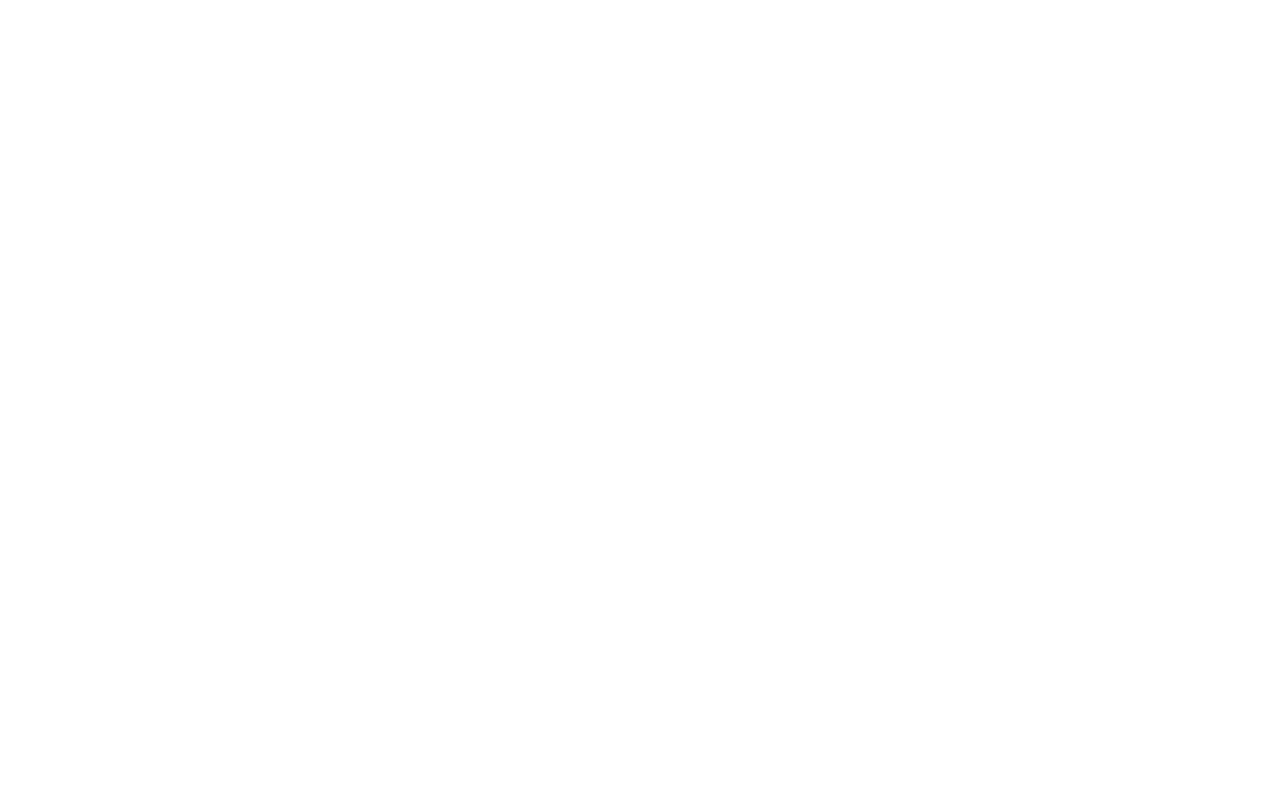
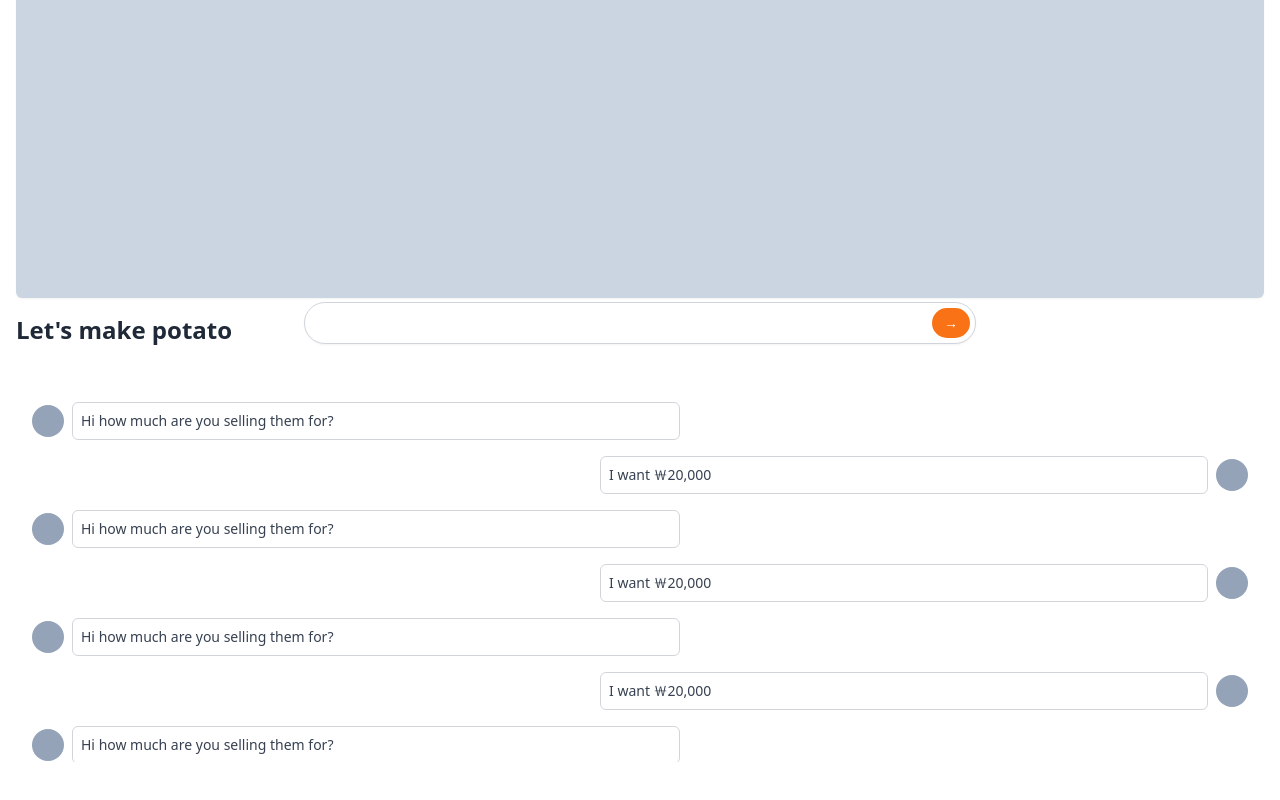
Before and after one commit to iamminho/customer-manage-app, a Next.js app: page /live/1 in a window 1280 px wide. Before the commit this address had no page. Shown: the part 444-1244 px from the top of the page. Before the commit the page ends 800 px from the top, so only its background shows below. Built offline with nearby package versions, Linux system fonts and the light colour scheme.

Commit message:
stream detail

```diff
--- /dev/null
+++ b/pages/live/[id].tsx
@@ -0,0 +1,196 @@
+import type { NextPage } from "next";
+
+const Stream: NextPage = () => {
+  return (
+    <div className="py-10 px-4 space-y-4">
+      <div className="w-full rounded-md shadow-sm bg-slate-300 aspect-video" />
+      <h3 className=" text-gray-800 text-2xl font-semibold mt-2">
+        Let's make potato
+      </h3>
+
+      <div className="h-[50vh] mt-0 py-10 pb-16 px-4 space-y-4 overflow-y-scroll">
+        <div className="flex items-center space-x-2">
+          <div className="w-8 h-8 rounded-full bg-slate-400" />
+          <div
+            className="w-1/2 p-2 text-sm text-gray-700
+        border border-gray-300 rounded-md"
+          >
+            <p>Hi how much are you selling them for?</p>
+          </div>
+        </div>
+        <div className="flex flex-row-reverse items-center space-x-2 space-x-reverse">
+          <div className="w-8 h-8 rounded-full bg-slate-400" />
+          <div
+            className="w-1/2 p-2 text-sm text-gray-700
+        border border-gray-300 rounded-md"
+          >
+            <p>I want ￦20,000</p>
+          </div>
+        </div>
+        <div className="flex items-center space-x-2">
+          <div className="w-8 h-8 rounded-full bg-slate-400" />
+          <div
+            className="w-1/2 p-2 text-sm text-gray-700
+        border border-gray-300 rounded-md"
+          >
+            <p>Hi how much are you selling them for?</p>
+          </div>
+        </div>
+        <div className="flex flex-row-reverse items-center space-x-2 space-x-reverse">
+          <div className="w-8 h-8 rounded-full bg-slate-400" />
+          <div
+            className="w-1/2 p-2 text-sm text-gray-700
+        border border-gray-300 rounded-md"
+          >
+            <p>I want ￦20,000</p>
+          </div>
+        </div>
+        <div className="flex items-center space-x-2">
+          <div className="w-8 h-8 rounded-full bg-slate-400" />
+          <div
+            className="w-1/2 p-2 text-sm text-gray-700
+        border border-gray-300 rounded-md"
+          >
+            <p>Hi how much are you selling them for?</p>
+          </div>
+        </div>
+        <div className="flex flex-row-reverse items-center space-x-2 space-x-reverse">
+          <div className="w-8 h-8 rounded-full bg-slate-400" />
+          <div
+            className="w-1/2 p-2 text-sm text-gray-700
+        border border-gray-300 rounded-md"
+          >
+            <p>I want ￦20,000</p>
+          </div>
+        </div>
+        <div className="flex items-center space-x-2">
+          <div className="w-8 h-8 rounded-full bg-slate-400" />
+          <div
+            className="w-1/2 p-2 text-sm text-gray-700
+        border border-gray-300 rounded-md"
+          >
+            <p>Hi how much are you selling them for?</p>
+          </div>
+        </div>
+        <div className="flex flex-row-reverse items-center space-x-2 space-x-reverse">
+          <div className="w-8 h-8 rounded-full bg-slate-400" />
+          <div
+            className="w-1/2 p-2 text-sm text-gray-700
+        border border-gray-300 rounded-md"
+          >
+            <p>I want ￦20,000</p>
+          </div>
+        </div>
+        <div className="flex items-center space-x-2">
+          <div className="w-8 h-8 rounded-full bg-slate-400" />
+          <div
+            className="w-1/2 p-2 text-sm text-gray-700
+        border border-gray-300 rounded-md"
+          >
+            <p>Hi how much are you selling them for?</p>
+          </div>
+        </div>
+        <div className="flex flex-row-reverse items-center space-x-2 space-x-reverse">
+          <div className="w-8 h-8 rounded-full bg-slate-400" />
+          <div
+            className="w-1/2 p-2 text-sm text-gray-700
+        border border-gray-300 rounded-md"
+          >
+            <p>I want ￦20,000</p>
+          </div>
+        </div>
+        <div className="flex items-center space-x-2">
+          <div className="w-8 h-8 rounded-full bg-slate-400" />
+          <div
+            className="w-1/2 p-2 text-sm text-gray-700
+        border border-gray-300 rounded-md"
+          >
+            <p>Hi how much are you selling them for?</p>
+          </div>
+        </div>
+        <div className="flex flex-row-reverse items-center space-x-2 space-x-reverse">
+          <div className="w-8 h-8 rounded-full bg-slate-400" />
+          <div
+            className="w-1/2 p-2 text-sm text-gray-700
+        border border-gray-300 rounded-md"
+          >
+            <p>I want ￦20,000</p>
+          </div>
+        </div>
+        <div className="flex items-center space-x-2">
+          <div className="w-8 h-8 rounded-full bg-slate-400" />
+          <div
+            className="w-1/2 p-2 text-sm text-gray-700
+        border border-gray-300 rounded-md"
+          >
+            <p>Hi how much are you selling them for?</p>
+          </div>
+        </div>
+        <div className="flex flex-row-reverse items-center space-x-2 space-x-reverse">
+          <div className="w-8 h-8 rounded-full bg-slate-400" />
+          <div
+            className="w-1/2 p-2 text-sm text-gray-700
+        border border-gray-300 rounded-md"
+          >
+            <p>I want ￦20,000</p>
+          </div>
+        </div>
+        <div className="flex items-center space-x-2">
+          <div className="w-8 h-8 rounded-full bg-slate-400" />
+          <div
+            className="w-1/2 p-2 text-sm text-gray-700
+        border border-gray-300 rounded-md"
+          >
+            <p>Hi how much are you selling them for?</p>
+          </div>
+        </div>
+        <div className="flex flex-row-reverse items-center space-x-2 space-x-reverse">
+          <div className="w-8 h-8 rounded-full bg-slate-400" />
+          <div
+            className="w-1/2 p-2 text-sm text-gray-700
+        border border-gray-300 rounded-md"
+          >
+            <p>I want ￦20,000</p>
+          </div>
+        </div>
+        <div className="flex items-center space-x-2">
+          <div className="w-8 h-8 rounded-full bg-slate-400" />
+          <div
+            className="w-1/2 p-2 text-sm text-gray-700
+        border border-gray-300 rounded-md"
+          >
+            <p>Hi how much are you selling them for?</p>
+          </div>
+        </div>
+        <div className="flex flex-row-reverse items-center space-x-2 space-x-reverse">
+          <div className="w-8 h-8 rounded-full bg-slate-400" />
+          <div
+            className="w-1/2 p-2 text-sm text-gray-700
+        border border-gray-300 rounded-md"
+          >
+            <p>I want ￦20,000</p>
+          </div>
+        </div>
+      </div>
+      <div className="fixed w-full mx-auto bottom-3 inset-x-0 max-w-2xl">
+        <div className="flex relative items-center">
+          <input
+            type="text"
+            className="shadow-sm rounded-full w-full border-gray-300 pr-12
+          focus:ring-orange-500 focus:outline-none focus:border-orange-500"
+          />
+          <div className=" absolute inset-y-0 flex py-1.5 pr-1.5 right-0">
+            <button
+              className="flex items-center bg-orange-500 rounded-full px-3 text-sm text-white
+            hover:bg-orange-600 focus:ring-2 focus:ring-offset-2 focus:ring-orange-500"
+            >
+              &rarr;
+            </button>
+          </div>
+        </div>
+      </div>
+    </div>
+  );
+};
+
+export default Stream;
```
